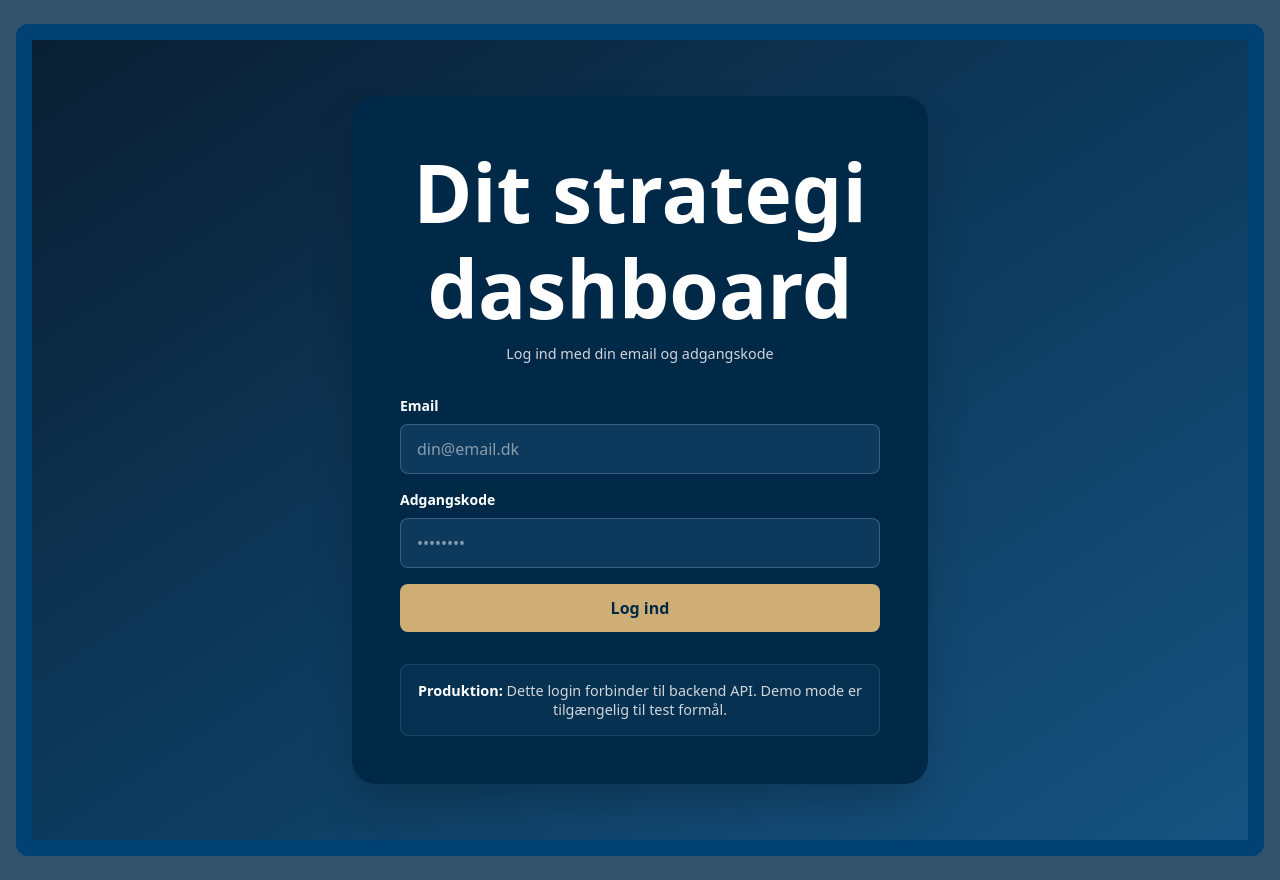
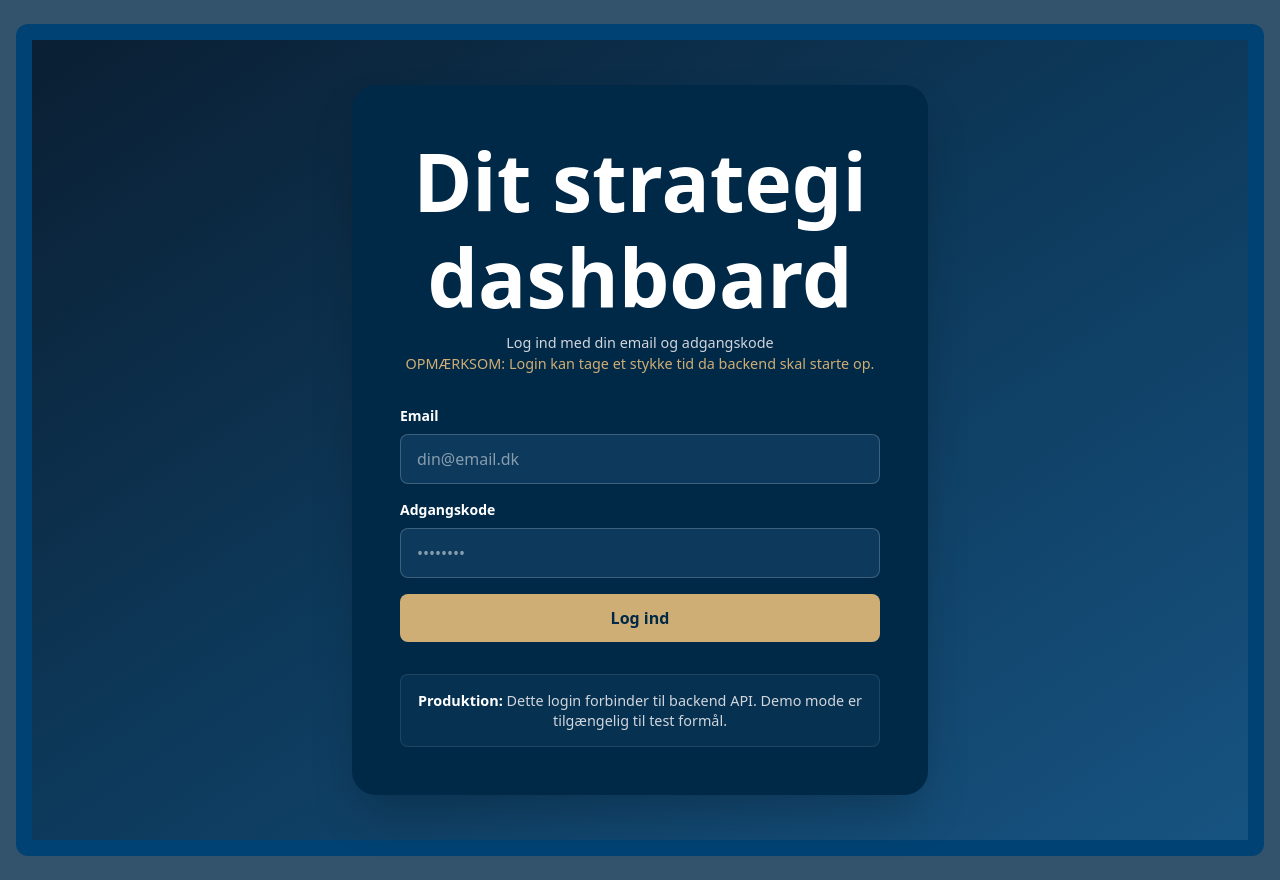
Before and after one commit to andkoehlert/StrategiFrontend, a Nuxt app: page /login in a window 1280 px wide. Built offline with nearby package versions, Linux system fonts and the light colour scheme.

Commit message:
added login information

```diff
--- a/pages/login.vue
+++ b/pages/login.vue
@@ -5,6 +5,7 @@
       <div class="text-center mb-8">
         <h1 class="text-3xl font-bold text-white mb-2">Dit strategi dashboard</h1>
         <p class="text-gray-300 text-sm">Log ind med din email og adgangskode</p>
+        <p class="gold-text text-sm"><span class="uppercase">Opmærksom:</span> Login kan tage et stykke tid da backend skal starte op. </p>
       </div>
 
       <div v-if="error" class="mb-6 p-4 bg-red-500/20 border border-red-500 rounded-lg">
```
